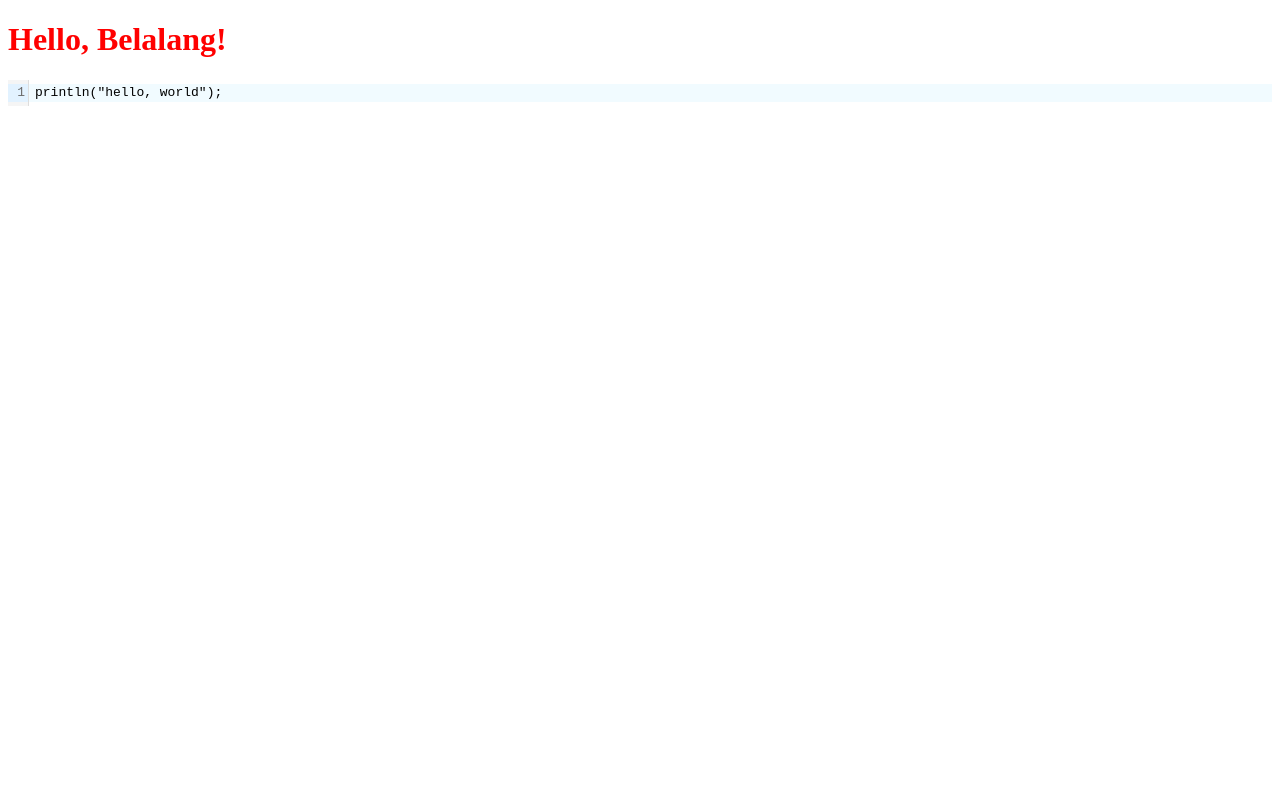
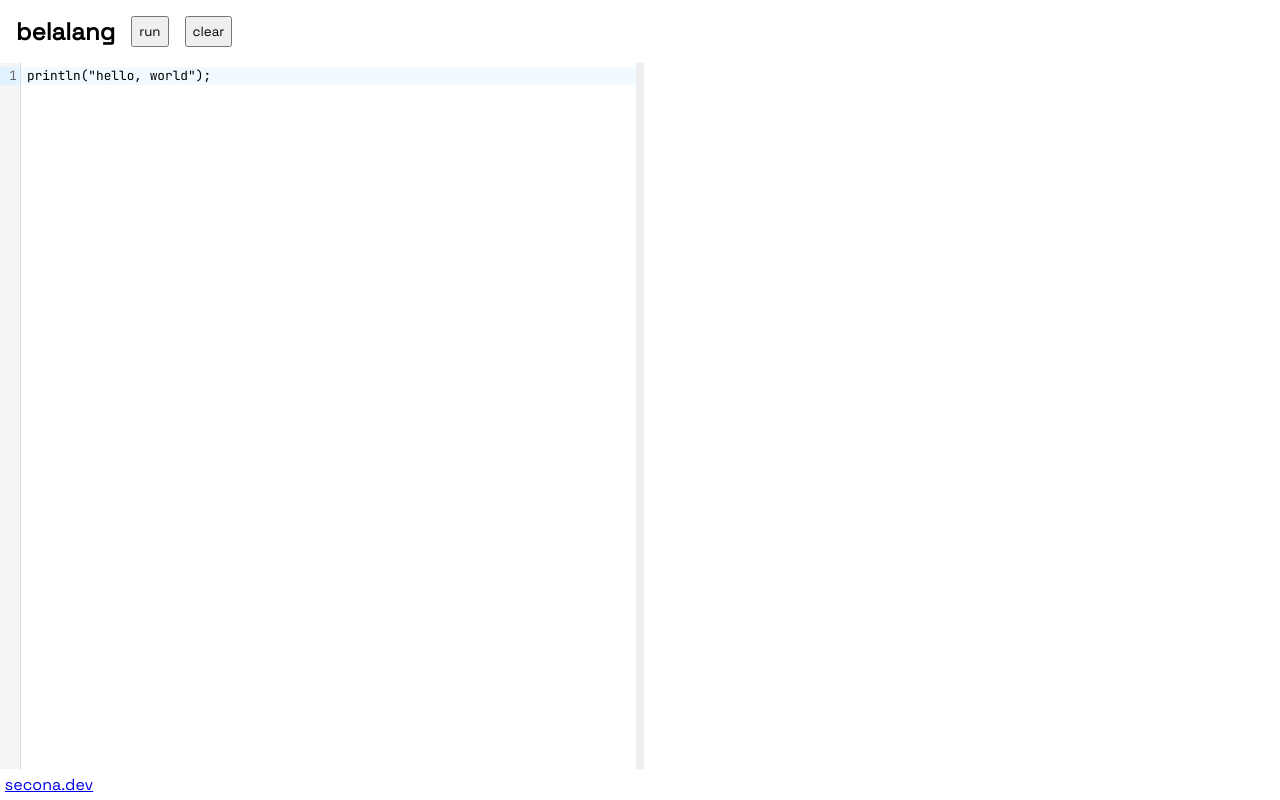
Before and after one commit to secona/belalang, a website built with Vite: page web/index.html in a window 1280 px wide. Built offline with nearby package versions, Linux system fonts and the light colour scheme.

Commit message:
feat: improve UI

```diff
--- a/web/index.html
+++ b/web/index.html
@@ -6,9 +6,23 @@
     <title>Belalang</title>
   </head>
   <body>
-    <h1 id="title">Hello, Belalang!</h1>
-    <div id="editor"></div>
-    <div id="out"></div>
+    <nav>
+      <h1>belalang</h1>
+      <button onclick="runCode()">run</button>
+      <button onclick="clearConsole()">clear</button>
+    </nav>
+    <main>
+      <div id="editor"></div>
+      <div id="handle"></div>
+      <div id="out-wrapper">
+        <div id="out"></div>
+      </div>
+    </main>
+    <footer>
+      <a href="https://secona.dev" target="_blank" rel="noopener noreferrer">
+        secona.dev
+      </a>
+    </footer>
     <script type="module" src="/src/main.ts"></script>
   </body>
 </html>
--- a/web/src/main.css
+++ b/web/src/main.css
@@ -1,3 +1,75 @@
+@import url('https://fonts.googleapis.com/css2?family=JetBrains+Mono&display=swap');
+@import url('https://fonts.googleapis.com/css2?family=Space+Grotesk&display=swap');
+
+body, button {
+  font-family: "Space Grotesk";
+}
+
+nav {
+  display: flex;
+  flex-direction: row;
+  gap: 1rem;
+  padding: 1rem;
+}
+
 h1 {
-  color: red;
+  margin: 0;
+  padding: 0;
 }
+
+body {
+  display: flex;
+  align-items: stretch;
+  flex-direction: column;
+  margin: 0;
+  height: 100vh;
+  min-height: 0;
+}
+
+main {
+  display: flex;
+  flex-direction: row;
+  align-items: stretch;
+  height: 100%;
+  min-height: 0;
+}
+
+main #editor {
+  flex-grow: 1;
+  width: 50%;
+  overflow: auto;
+}
+
+main #handle {
+  width: 0.5rem;
+  background-color: #efefef;
+  cursor: e-resize;
+}
+
+main #out-wrapper {
+  flex-grow: 1;
+  width: 50%;
+  overflow: auto;
+}
+
+footer {
+  padding: 0.3rem;
+}
+
+/* CodeMirror styles */
+
+.cm-editor {
+  height: 100%;
+}
+
+.cm-editor .cm-content,
+.cm-editor .cm-gutter,
+#out p {
+  font-family: "JetBrains Mono", monospace;
+  font-size: 80%;
+}
+
+#out p {
+  padding: 0;
+  margin: 0;
+}
--- a/web/src/main.ts
+++ b/web/src/main.ts
@@ -7,14 +7,50 @@ import { bracketMatching, indentOnInput } from '@codemirror/language';
 import { EditorView, highlightActiveLine, highlightActiveLineGutter, keymap, lineNumbers } from '@codemirror/view';
 import { EditorState } from '@codemirror/state';
 
-console.log(rs);
+function clamp(min: number, value: number, max: number): number {
+  return Math.max(min, Math.min(value, max));
+}
 
-function runCode(view: EditorView) {
-  rs.run_code(view.state.doc.toString());
+const handle = document.getElementById("handle")!;
+const editor = document.getElementById("editor")!;
+const out = document.getElementById("out-wrapper")!;
+
+let dragging = false;
+
+handle.addEventListener("mousedown", _ => {
+  dragging = true;
+});
+
+document.addEventListener("mousemove", e => {
+  if (dragging) {
+    const editorWidth = clamp(20, (e.clientX / window.innerWidth) * 100, 80);
+    const outWidth = 100 - editorWidth;
+
+    editor.style.width = `${editorWidth}%`;
+    out.style.width = `${outWidth}%`;
+  }
+});
+
+document.addEventListener("mouseup", _ => {
+  dragging = false;
+})
+
+function runCode() {
+  rs.run_code(editorView.state.doc.toString());
   return true;
 }
+(window as any).runCode = runCode;
 
-new EditorView({
+function clearConsole() {
+  const out = document.getElementById("out")!;
+
+  while (out.firstChild) {
+    out.removeChild(out.lastChild!);
+  }
+}
+(window as any).clearConsole = clearConsole;
+
+const editorView = new EditorView({
   parent: document.getElementById("editor")!,
   state: EditorState.create({
     doc: 'println("hello, world");',
```
